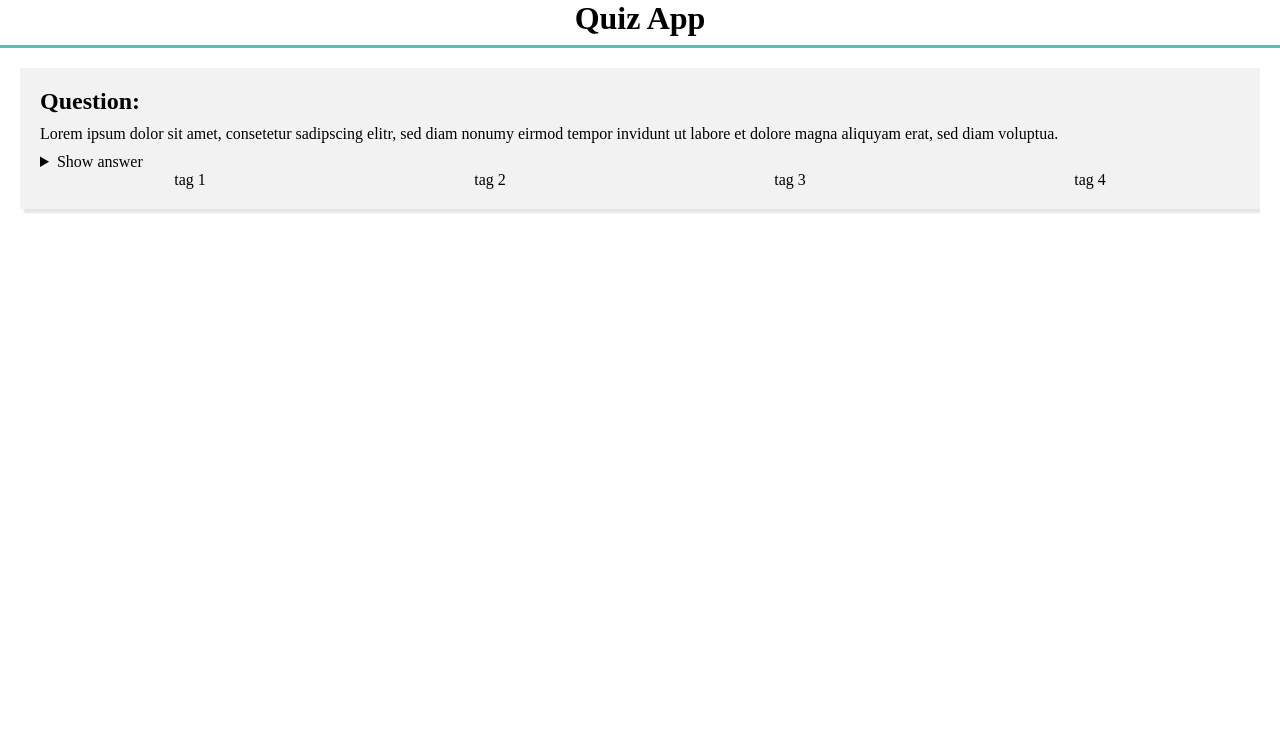
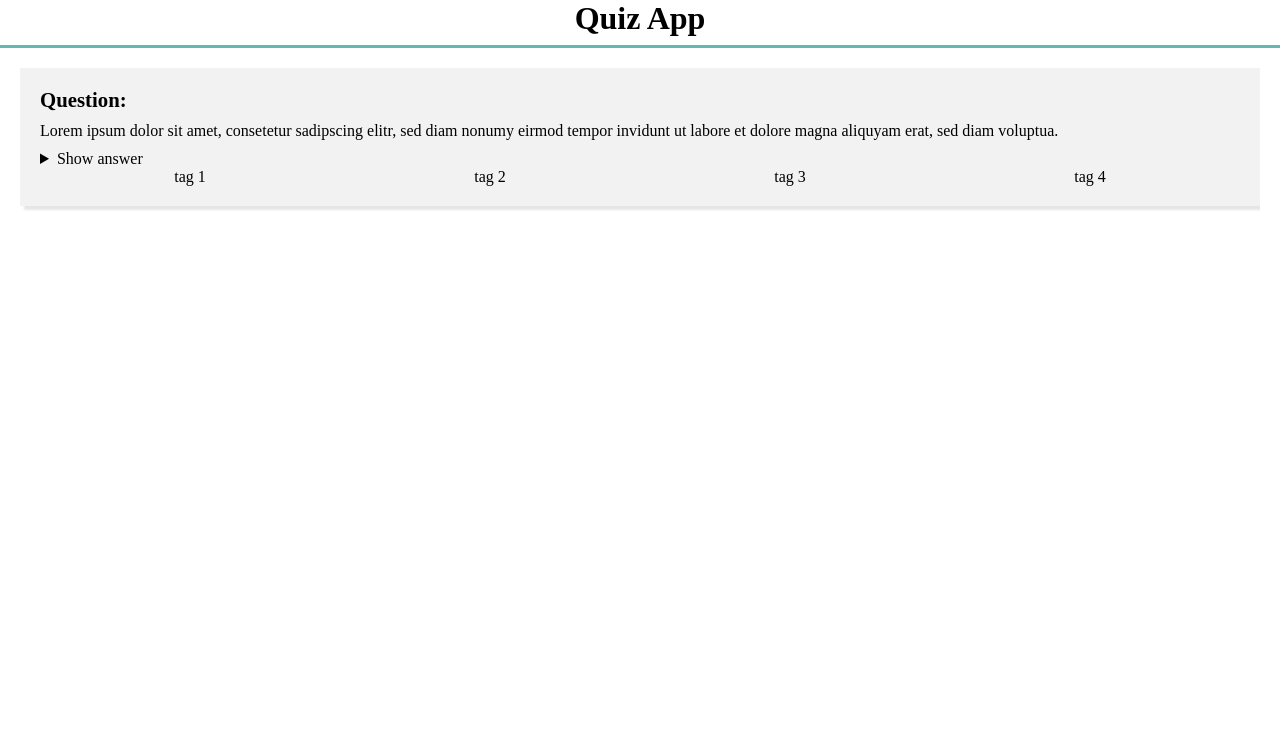
Before and after one commit to ahohnsen/quiz-app, a website: page index.html in a window 1280 px wide. Shown: the top 730 px of the page. Drawn offline with Linux system fonts and the light colour scheme.

Commit message:
Change header of card story

```diff
--- a/styles/base.css
+++ b/styles/base.css
@@ -10,7 +10,9 @@
 h1 {
   text-align: center;
 }
-
+h2 {
+  font-size: 1.3em;
+}
 p {
   padding: 10px 0 10px 0;
 }
```
